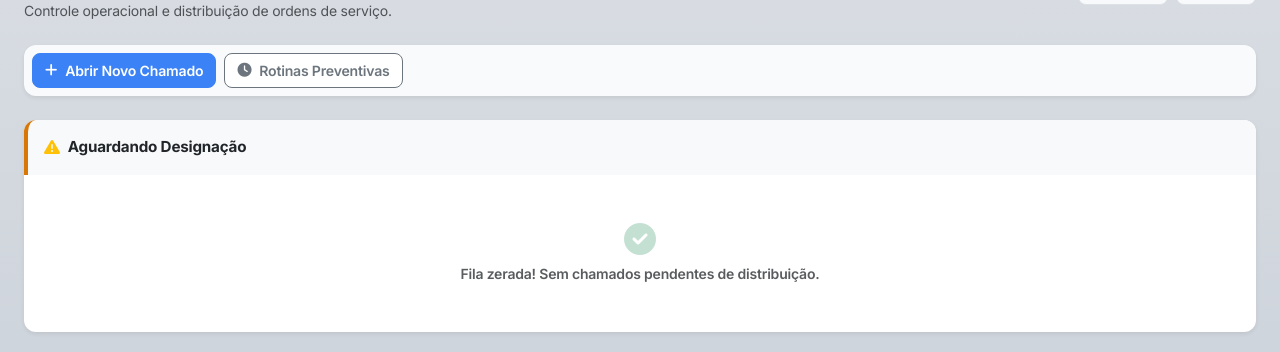
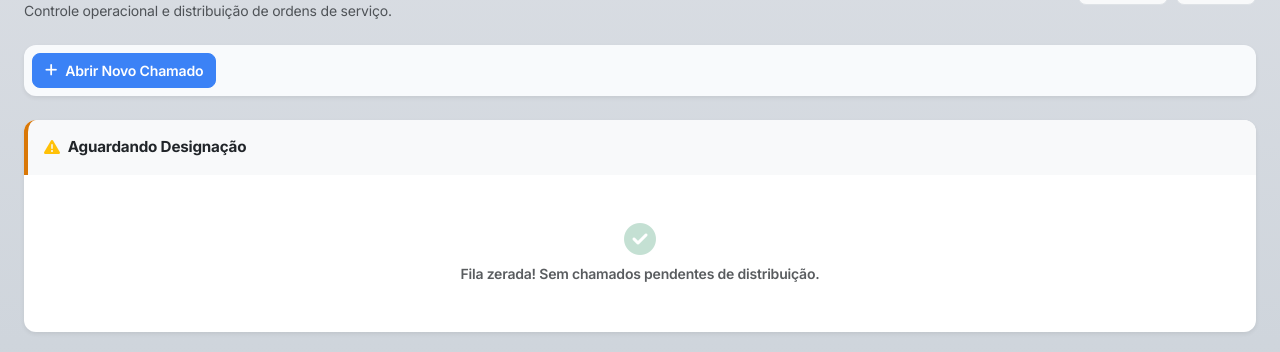
Before and after one commit to Luannz/Help_Desk_TI, a Django app: template chamados_ti/templates/chamados_ti/admin_dashboard.html in a window 1280 px wide. Shown: the part 58-410 px from the top of the page. Run offline with Django 5.2, Linux system fonts and the light colour scheme; the template is opened without the code that fills it, so the values that code supplies are empty; some libraries are stand-ins or nearby versions.

Commit message:
removendo o botao de rotinas preventivas

```diff
--- a/chamados_ti/templates/chamados_ti/admin_dashboard.html
+++ b/chamados_ti/templates/chamados_ti/admin_dashboard.html
@@ -24,9 +24,6 @@
             <div class="d-flex flex-wrap gap-2">
                 <a href="{% url 'criar_chamado' %}" class="btn btn-primary fw-semibold d-flex align-items-center" style="border-radius: 8px; font-size: 0.88rem;">
                     <i class="fas fa-plus me-2"></i> Abrir Novo Chamado
-                </a>
-                <a href="#" class="btn btn-outline-secondary fw-semibold d-flex align-items-center bg-white" style="border-radius: 8px; font-size: 0.88rem;">
-                    <i class="fas fa-clock me-2"></i> Rotinas Preventivas
                 </a>
             </div>
         </div>
```
